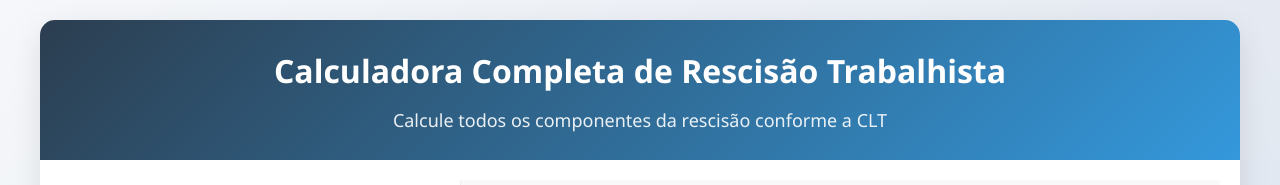
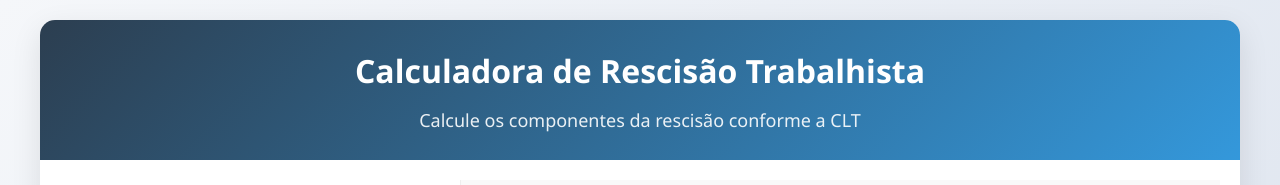
Before and after one commit to lucasfreire99/calculadora.trct, a plain HTML site: page index.html in a window 1280 px wide. Shown: the top 185 px of the page. Drawn offline with Linux system fonts and the light colour scheme.

Commit message:
Update index.html
Pelo Celular.

```diff
--- a/index.html
+++ b/index.html
@@ -319,8 +319,8 @@
 <body>
     <div class="container">
         <header>
-            <h1>Calculadora Completa de Rescisão Trabalhista</h1>
-            <p class="subtitle">Calcule todos os componentes da rescisão conforme a CLT</p>
+            <h1>Calculadora de Rescisão Trabalhista</h1>
+            <p class="subtitle">Calcule os componentes da rescisão conforme a CLT</p>
         </header>
 
         <div class="main-content">
@@ -1147,7 +1147,7 @@ ${valorLiquido}`;
             });
         }
     </script>
-  <footer style="text-align: center; padding: 20px; background-color: #222; color: #fff;">
+  <footer style="text-align: center; padding: 15px; background-color: #222; color: #fff;">
     &copy; 2025 Lucas Freire. Todos os direitos reservados.
 </footer>
 </body>
```
